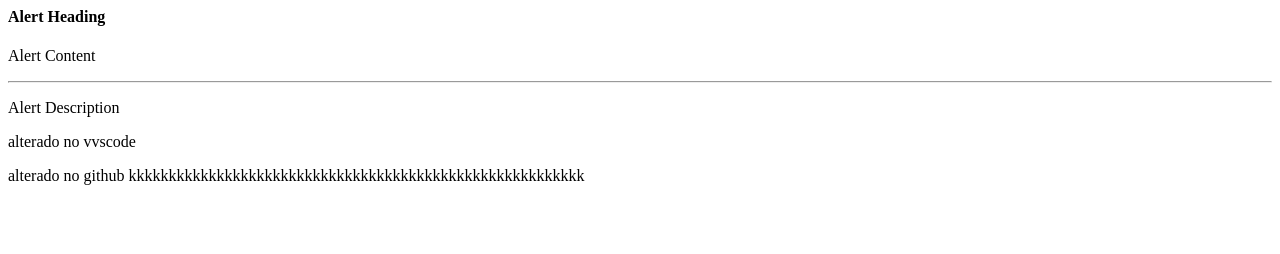
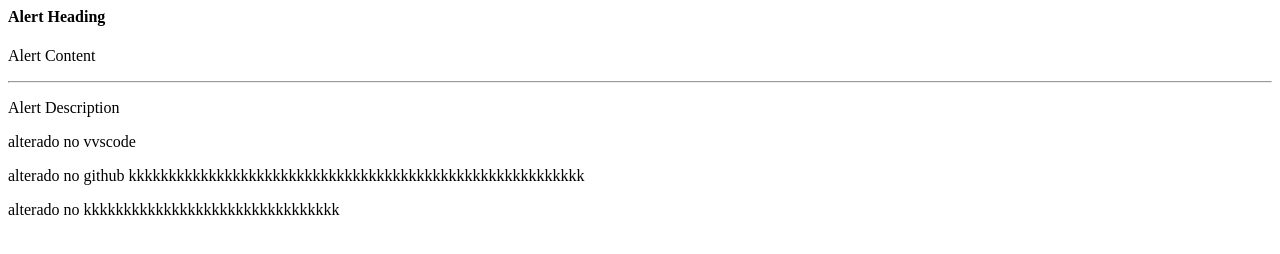
Before and after one commit to MarcusStudios/FullStack, a plain HTML site: page Project/INDEX.HTML in a window 1280 px wide. Drawn offline with Linux system fonts and the light colour scheme.

Commit message:
Update INDEX.HTML

```diff
--- a/Project/INDEX.HTML
+++ b/Project/INDEX.HTML
@@ -5,5 +5,6 @@
   <p class="mb-0">Alert Description</p>
   <p>alterado no vvscode</p>
 <p>alterado no github kkkkkkkkkkkkkkkkkkkkkkkkkkkkkkkkkkkkkkkkkkkkkkkkkkkkkkkkk</p>
+  <p>alterado no kkkkkkkkkkkkkkkkkkkkkkkkkkkkkkkk</p>
 
 </div>
```
